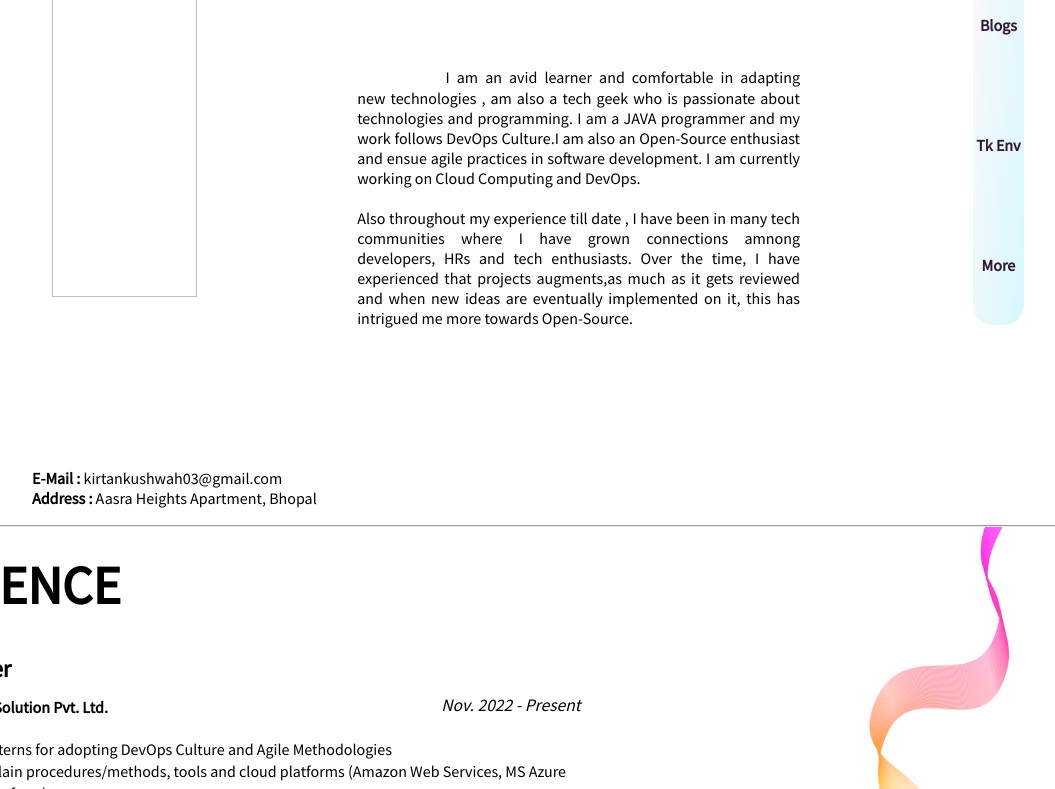
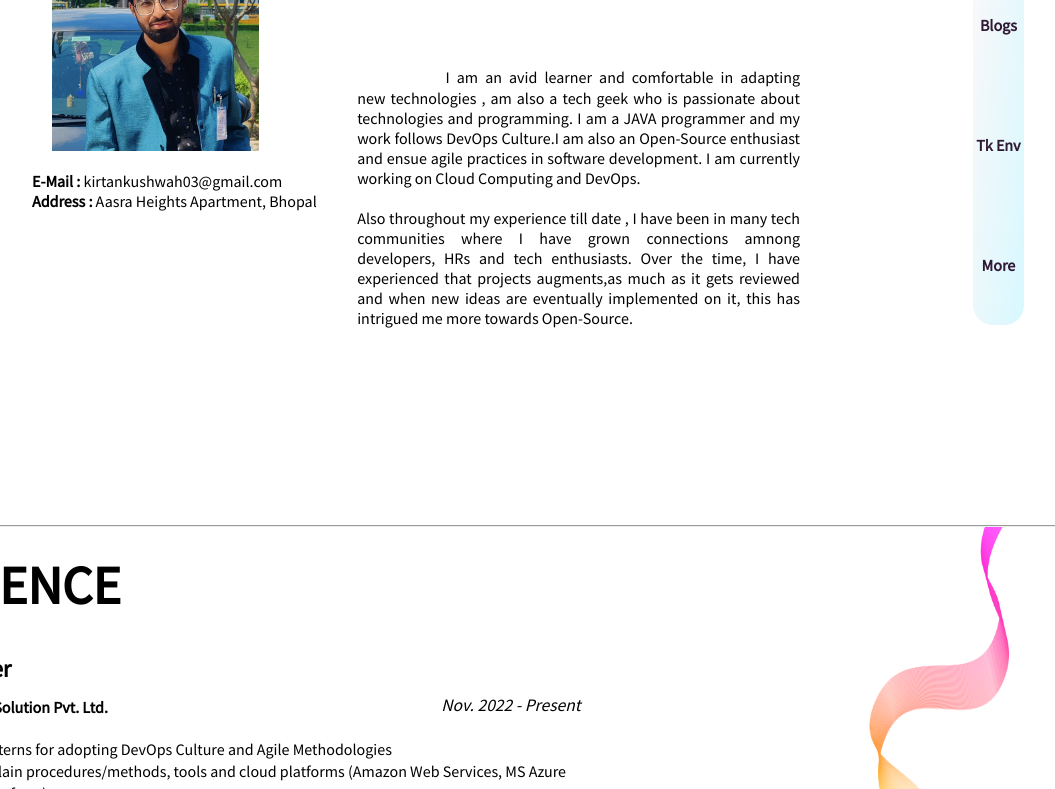
Before and after one commit to TKirtan/myspace, a plain HTML site: page index.html in a window 1280 px wide. Shown: the part 311-1100 px from the top of the page, without its empty margins (224-1279 px from the left). Drawn offline with Linux system fonts and the light colour scheme.

Commit message:
Update index.html

```diff
--- a/index.html
+++ b/index.html
@@ -20,7 +20,7 @@
             <section class="section1">
                 <h1 class="name">Kirtan Kushwah</h1>
                 <br>
-                <img class="profileimg" src="Images/Profile.png" alt="Profile Image">
+                <img class="profileimg" src="Images/Profile.jpeg" alt="Profile Image">
                 <br><br>
                 <p><strong>E-Mail : </strong> kirtankushwah03@gmail.com <br>
                 <strong>Address : </strong> Aasra Heights Apartment, Bhopal</p>
```
